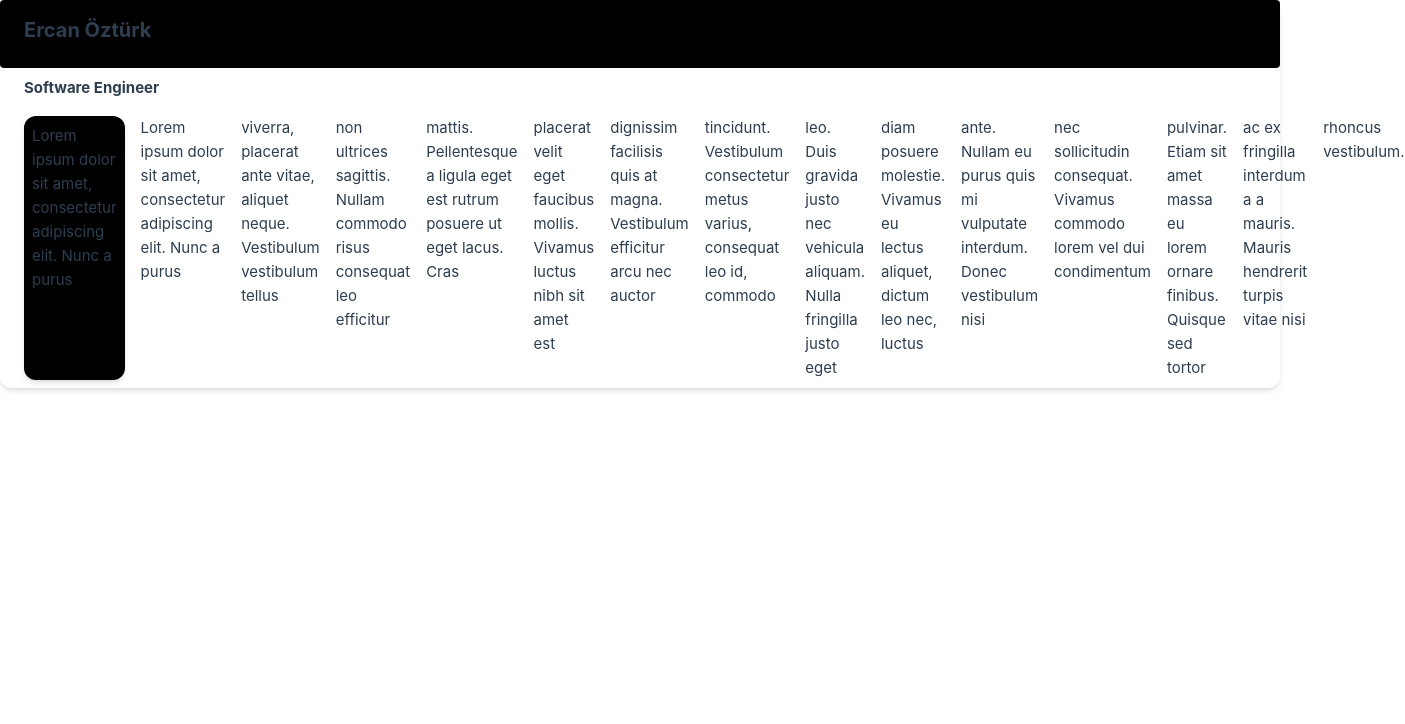
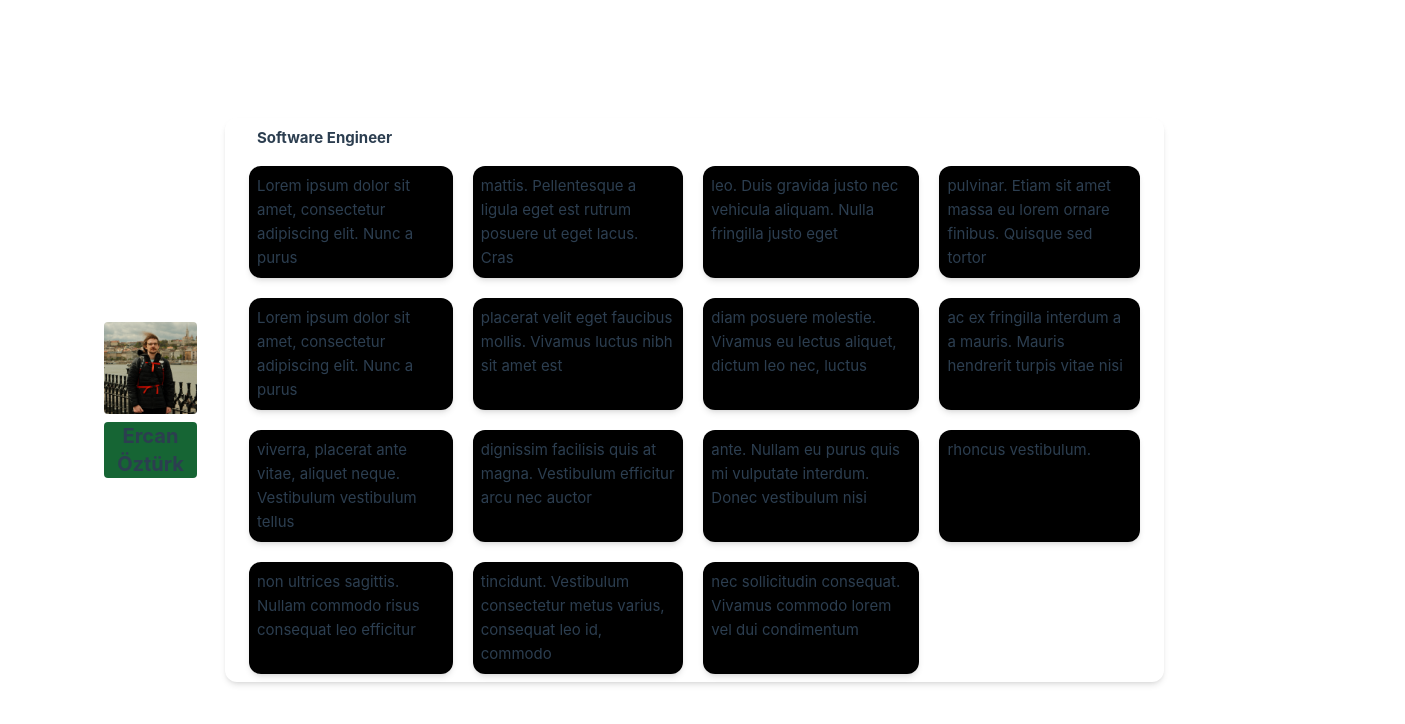
Before and after one commit to Ercan-Ozturk/ercan-ozturk-resume, a Vue app: page / in a window 1280 px wide. Shown: the top 724 px of the page, 1405 px wide, since content can reach past the window. Built offline with nearby package versions, Linux system fonts and the light colour scheme.

Commit message:
New layout and photo

```diff
--- a/package.json
+++ b/package.json
@@ -10,6 +10,7 @@
     "deploy": "npm run build && wrangler pages deploy ./dist"
   },
   "dependencies": {
+    "tailwind": "^4.0.0",
     "vue": "^3.4.29",
     "vue-router": "^4.3.3"
   },
--- a/src/App.vue
+++ b/src/App.vue
@@ -3,9 +3,17 @@ import { RouterLink, RouterView } from "vue-router";
 </script>
 
 <template>
-  <header>
-    <div class="wrapper"></div>
-  </header>
+  <div class="flex items-center justify-center h-screen mx-24">
+    <div class="rows-2 items-center">
+      <img alt=" Ercan Ozturk" class="image rounded-xl center p-2" src="@/assets/ercanozturk.jpg" width="256"
+        height="256" />
+      <div class="mx-2 rounded bg-green-800">
+        <div class="font-bold text-xl mb-2 text-center">Ercan Öztürk</div>
+      </div>
+    </div>
+    <div>
+      <RouterView />
+    </div>
 
-  <RouterView />
+  </div>
 </template>
--- a/src/views/AboutView.vue
+++ b/src/views/AboutView.vue
@@ -1,30 +1,41 @@
 <template>
-  <div class="bg-gray rounded-xl shadow-md relative">
-    <div class="px-6 py-4 rounded bg-black">
-      <div class="font-bold text-xl mb-2">Ercan Öztürk</div>
-    </div>
-    <div class="px-6 py-2">
+  <div class="m-5 bg-gray rounded-xl shadow-md relative">
+
+    <div class="mx-2 px-6 py-2">
       <div class="font-bold text-l">Software Engineer</div>
     </div>
 
-    <div class="grid grid-flow-col gap-4 auto-cols-auto px-6 py-2">
+    <div class="grid grid-rows-4 grid-flow-col gap-5 px-6 py-2">
       <div class="px-2 py-2 bg-black rounded-xl shadow-md relative">
         <div>Lorem ipsum dolor sit amet, consectetur adipiscing elit. Nunc a purus</div>
       </div>
-      <div>Lorem ipsum dolor sit amet, consectetur adipiscing elit. Nunc a purus</div>
-      <div>viverra, placerat ante vitae, aliquet neque. Vestibulum vestibulum tellus</div>
-      <div>non ultrices sagittis. Nullam commodo risus consequat leo efficitur</div>
-      <div>mattis. Pellentesque a ligula eget est rutrum posuere ut eget lacus. Cras</div>
-      <div>placerat velit eget faucibus mollis. Vivamus luctus nibh sit amet est</div>
-      <div>dignissim facilisis quis at magna. Vestibulum efficitur arcu nec auctor</div>
-      <div>tincidunt. Vestibulum consectetur metus varius, consequat leo id, commodo</div>
-      <div>leo. Duis gravida justo nec vehicula aliquam. Nulla fringilla justo eget</div>
-      <div>diam posuere molestie. Vivamus eu lectus aliquet, dictum leo nec, luctus</div>
-      <div>ante. Nullam eu purus quis mi vulputate interdum. Donec vestibulum nisi</div>
-      <div>nec sollicitudin consequat. Vivamus commodo lorem vel dui condimentum</div>
-      <div>pulvinar. Etiam sit amet massa eu lorem ornare finibus. Quisque sed tortor</div>
-      <div>ac ex fringilla interdum a a mauris. Mauris hendrerit turpis vitae nisi</div>
-      <div>rhoncus vestibulum.</div>
+      <div class="px-2 py-2 bg-black rounded-xl shadow-md relative">Lorem ipsum dolor sit amet, consectetur adipiscing
+        elit. Nunc a purus</div>
+      <div class="px-2 py-2 bg-black rounded-xl shadow-md relative">viverra, placerat ante vitae, aliquet neque.
+        Vestibulum vestibulum tellus</div>
+      <div class="px-2 py-2 bg-black rounded-xl shadow-md relative">non ultrices sagittis. Nullam commodo risus
+        consequat leo efficitur</div>
+      <div class="px-2 py-2 bg-black rounded-xl shadow-md relative">mattis. Pellentesque a ligula eget est rutrum
+        posuere ut eget lacus. Cras</div>
+      <div class="px-2 py-2 bg-black rounded-xl shadow-md relative">placerat velit eget faucibus mollis. Vivamus luctus
+        nibh sit amet est</div>
+      <div class="px-2 py-2 bg-black rounded-xl shadow-md relative">dignissim facilisis quis at magna. Vestibulum
+        efficitur arcu nec auctor</div>
+      <div class="px-2 py-2 bg-black rounded-xl shadow-md relative">tincidunt. Vestibulum consectetur metus varius,
+        consequat leo id, commodo</div>
+      <div class="px-2 py-2 bg-black rounded-xl shadow-md relative">leo. Duis gravida justo nec vehicula aliquam. Nulla
+        fringilla justo eget</div>
+      <div class="px-2 py-2 bg-black rounded-xl shadow-md relative">diam posuere molestie. Vivamus eu lectus aliquet,
+        dictum leo nec, luctus</div>
+      <div class="px-2 py-2 bg-black rounded-xl shadow-md relative">ante. Nullam eu purus quis mi vulputate interdum.
+        Donec vestibulum nisi</div>
+      <div class="px-2 py-2 bg-black rounded-xl shadow-md relative">nec sollicitudin consequat. Vivamus commodo lorem
+        vel dui condimentum</div>
+      <div class="px-2 py-2 bg-black rounded-xl shadow-md relative">pulvinar. Etiam sit amet massa eu lorem ornare
+        finibus. Quisque sed tortor</div>
+      <div class="px-2 py-2 bg-black rounded-xl shadow-md relative">ac ex fringilla interdum a a mauris. Mauris
+        hendrerit turpis vitae nisi</div>
+      <div class="px-2 py-2 bg-black rounded-xl shadow-md relative">rhoncus vestibulum.</div>
     </div>
   </div>
 </template>
--- a/tailwind.config.js
+++ b/tailwind.config.js
@@ -7,7 +7,7 @@ export default {
         sans: ["Poppins", "sans-serif"],
       },
     },
-    gridTemplateColumns: {},
+    gridTemplateColumns: { 5: "repeat(5, minmax(0, 1fr))" },
   },
   plugins: [],
 };
```
Also changed, not shown: src/assets/ercanozturk.jpg (added), 1 other file (tests, documents, lock files or other folders).
